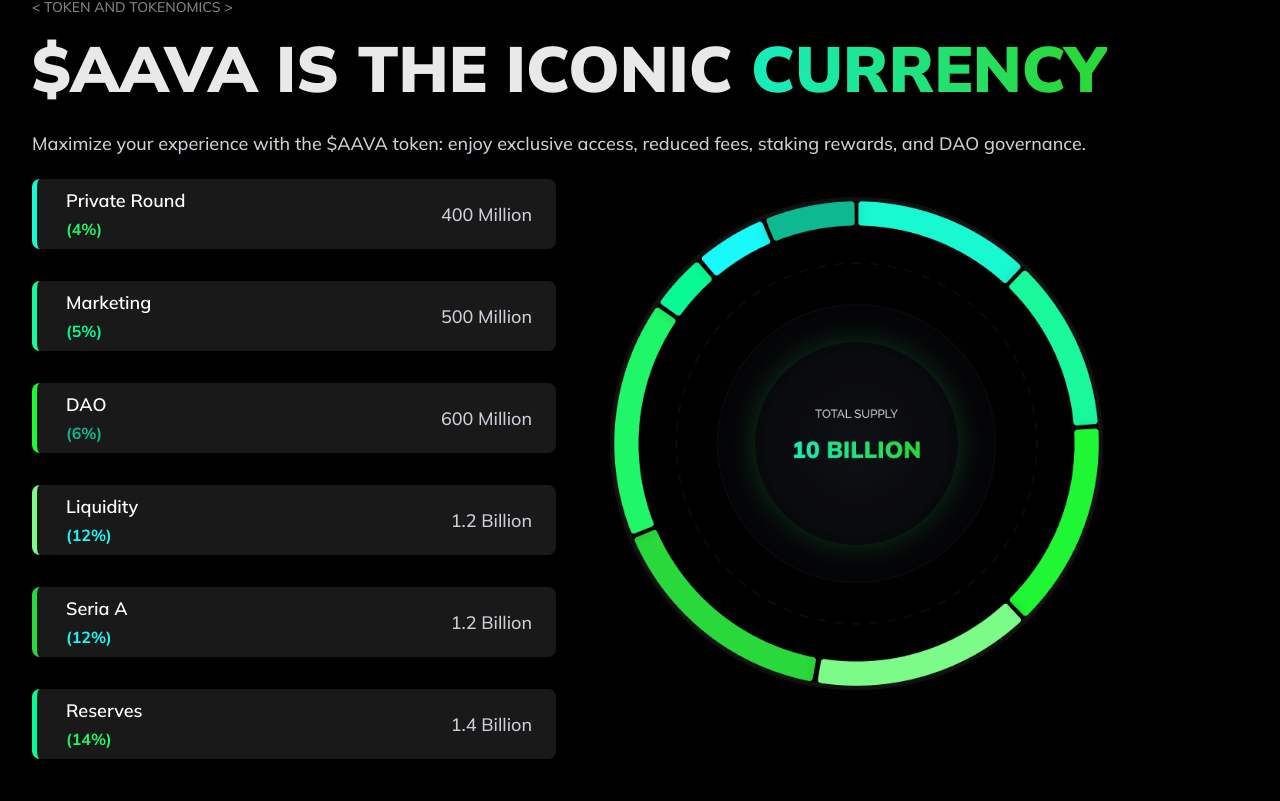
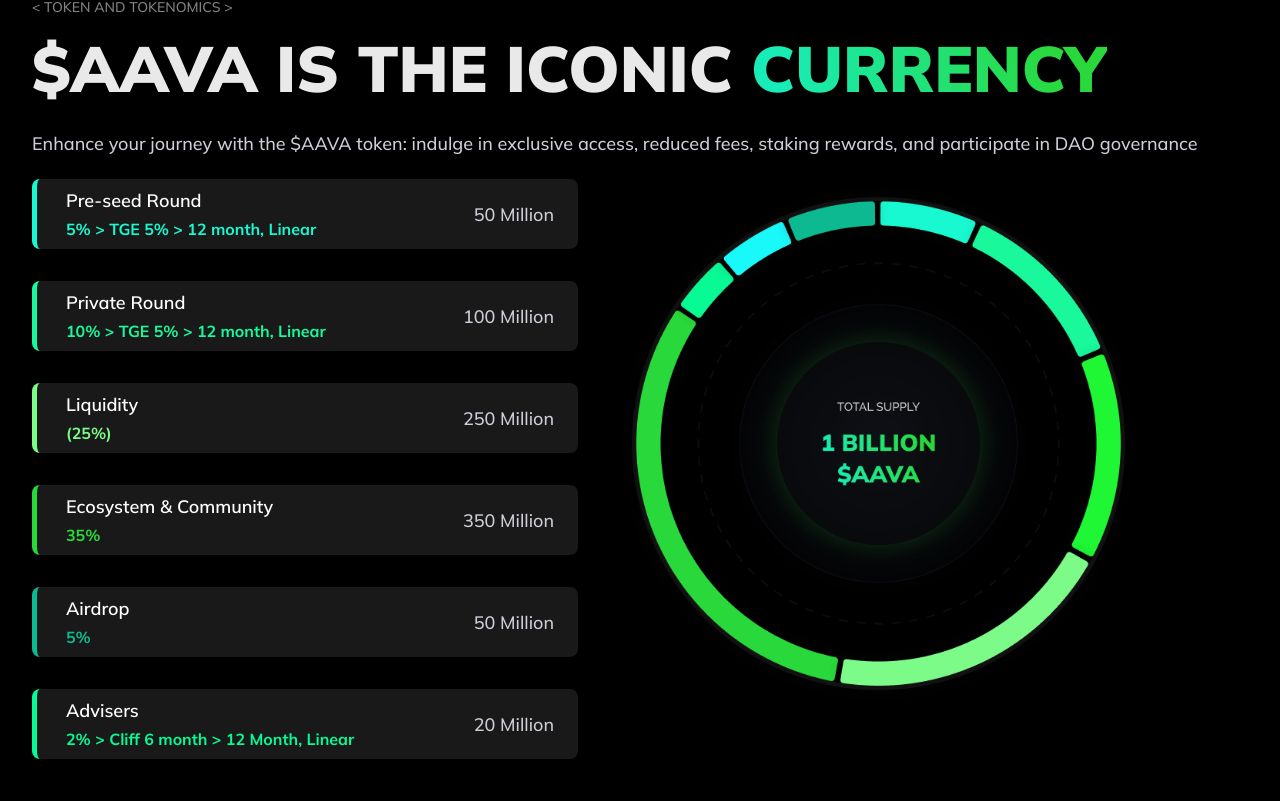
Before and after one commit to StoryTW/aavault-nextjs, a Next.js app: page / in a window 1280 px wide. Shown: the part 4039-4840 px from the top of the page. Built offline with nearby package versions, Linux system fonts and the light colour scheme.

Commit message:
change-text

```diff
--- a/src/assets/styles/mixins.scss
+++ b/src/assets/styles/mixins.scss
@@ -155,6 +155,20 @@
   line-height: normal;
 }
 
+@mixin mulish_600_12 {
+  font-size: 12px;
+  font-style: normal;
+  font-weight: 600;
+  line-height: normal;
+}
+
+@mixin mulish_600_14 {
+  font-size: 14px;
+  font-style: normal;
+  font-weight: 600;
+  line-height: normal;
+}
+
 @mixin mulish_600_16 {
   font-size: 16px;
   font-style: normal;
--- a/src/components/CardCurrency/CardCurrency.module.scss
+++ b/src/components/CardCurrency/CardCurrency.module.scss
@@ -2,40 +2,36 @@
   background: #191919;
   border-radius: 8px;
 
-  &.private {
+  &.preseed {
     border-left: 5px solid #19f9d1;
   }
 
-  &.marketing {
+  &.private {
     border-left: 5px solid #19f99b;
-  }
-
-  &.dao {
-    border-left: 5px solid #1ff634;
   }
 
   &.liquidity {
     border-left: 5px solid #7cfb89;
   }
 
-  &.seria {
+  &.eco {
     border-left: 5px solid #29d93b;
   }
 
-  &.reserves {
+  &.airdrop {
+    border-left: 5px solid #0cb990;
+  }
+
+  &.advisers {
     border-left: 5px solid #07fa94;
   }
 
-  &.airdrop {
-    border-left: 5px solid #19f99b;
-  }
-
-  &.foundations {
-    border-left: 5px solid #0cb990;
+  &.partners {
+    border-left: 5px solid #19f9f9;
   }
 
   &.team {
-    border-left: 5px solid #0cb990;
+    border-left: 5px solid #1ff634;
   }
 
   .wrapper {
@@ -53,6 +49,10 @@
         @include respond(laptopM) {
           @include mulish_600_16;
         }
+
+        @include respond(mobile) {
+          @include mulish_600_14;
+        }
       }
 
       .percent {
@@ -62,40 +62,40 @@
           @include mulish_700_14;
         }
 
-        &.private {
-          color: #1ff668;
+        @include respond(mobile) {
+          @include mulish_600_12;
         }
 
-        &.marketing {
+        &.preseed {
+          color: #19f9d1;
+        }
+
+        &.private {
+          color: #19f99b;
+        }
+
+        &.liquidity {
+          color: #7cfb89;
+        }
+
+        &.eco {
+          color: #29d93b;
+        }
+
+        &.airdrop {
+          color: #0cb990;
+        }
+
+        &.advisers {
           color: #07fa94;
         }
 
-        &.dao {
-          color: #0cb990;
-        }
-
-        &.liquidity {
+        &.partners {
           color: #19f9f9;
         }
 
-        &.seria {
-          color: #19f9f9;
-        }
-
-        &.reserves {
-          color: #1ff668;
-        }
-
-        &.airdrop {
-          color: #19f9f9;
-        }
-
-        &.foundations {
-          color: #0cb990;
-        }
-
         &.team {
-          color: #07fa94;
+          color: #1ff634;
         }
       }
     }
@@ -103,6 +103,10 @@
     .count {
       @include mulish_500_18;
       color: var(--gray_2);
+
+      @include respond(mobile) {
+        @include mulish_600_14;
+      }
     }
   }
 }
--- a/src/components/Sections/NativeCurrencySection/NativeCurrencySection.module.scss
+++ b/src/components/Sections/NativeCurrencySection/NativeCurrencySection.module.scss
@@ -7,7 +7,7 @@
 
   .header {
     display: grid;
-    grid-template-columns: minmax(100px, 470px) minmax(100px, 658px) minmax(100px, 629px);
+    grid-template-columns: minmax(100px, 434px) minmax(100px, 658px) minmax(100px, 629px);
     margin-bottom: 24px;
 
     @media only screen and (width <= 1705px) {
@@ -68,9 +68,9 @@
   }
 
   .content {
-    padding-left: 480px;
+    padding-left: 434px;
     display: grid;
-    grid-template-columns: minmax(300px, 524px) 1fr;
+    grid-template-columns: minmax(300px, 546px) 1fr;
     gap: 180px;
 
     @media only screen and (width <= 1705px) {
--- a/src/components/Sections/NativeCurrencySection/NativeCurrencySection.tsx
+++ b/src/components/Sections/NativeCurrencySection/NativeCurrencySection.tsx
@@ -5,58 +5,52 @@ import Image from 'next/image';
 
 const DATA = [
   {
+    id: 'preseed',
+    name: 'Pre-seed Round',
+    percent: '5% > TGE 5% > 12 month, Linear',
+    count: '50 Million',
+  },
+  {
     id: 'private',
     name: 'Private Round',
-    percent: '(4%)',
-    count: '400 Million',
-  },
-  {
-    id: 'marketing',
-    name: 'Marketing',
-    percent: '(5%)',
-    count: '500 Million',
-  },
-  {
-    id: 'dao',
-    name: 'DAO',
-    percent: '(6%)',
-    count: '600 Million',
+    percent: '10% > TGE 5% > 12 month, Linear',
+    count: '100 Million',
   },
   {
     id: 'liquidity',
     name: 'Liquidity',
-    percent: '(12%)',
-    count: '1.2 Billion',
+    percent: '(25%)',
+    count: '250 Million',
   },
   {
-    id: 'seria',
-    name: 'Seria A',
-    percent: '(12%)',
-    count: '1.2 Billion',
-  },
-  {
-    id: 'reserves',
-    name: 'Reserves',
-    percent: '(14%)',
-    count: '1.4 Billion',
+    id: 'eco',
+    name: 'Ecosystem & Community',
+    percent: '35%',
+    count: '350 Million',
   },
   {
     id: 'airdrop',
     name: 'Airdrop',
-    percent: '(15%)',
-    count: '1.5 Billion',
+    percent: '5%',
+    count: '50 Million',
   },
   {
-    id: 'foundations',
-    name: 'Foundations',
-    percent: '(16%)',
-    count: '1.6 Billion',
+    id: 'advisers',
+    name: 'Advisers',
+    percent: '2% > Cliff 6 month > 12 Month, Linear',
+    count: '20 Million',
+  },
+  {
+    id: 'partners',
+    name: 'Strategic Partners',
+    percent: '3% > TGE 5% > 12 Month, Linear',
+    count: '30 Million',
   },
   {
     id: 'team',
     name: 'Team & Advisers',
-    percent: '(16%)',
-    count: '1.6 Billion',
+    percent: '15% > TGE 0% > Cliff 6 month > 24 Month, Linear',
+    count: '150 Million',
   },
 ];
 
@@ -69,8 +63,8 @@ export const NativeCurrencySection = () => {
           $AAVA IS THE ICONIC <span>currency</span>
         </h2>
         <div className={styles.description}>
-          Maximize your experience with the $AAVA token: enjoy exclusive access, reduced fees,
-          staking rewards, and DAO governance.
+          Enhance your journey with the $AAVA token: indulge in exclusive access, reduced fees,
+          staking rewards, and participate in DAO governance
         </div>
       </div>
       <div className={styles.content}>
--- a/src/components/Sections/RoadmapSection/RoadmapSection.tsx
+++ b/src/components/Sections/RoadmapSection/RoadmapSection.tsx
@@ -17,10 +17,10 @@ const DATA = [
     delay: 0.5,
     data: [
       {
-        text: '< Alpha version >',
+        text: '< Alpha Version >',
       },
       {
-        text: '< Blockchain integration >',
+        text: '< Blockchain Integration >',
       },
       {
         text: '< Waitlists >',
@@ -37,13 +37,10 @@ const DATA = [
     delay: 1.5,
     data: [
       {
-        text: '< Demo version >',
+        text: '< Demo Version >',
       },
       {
         text: '< Marketing >',
-      },
-      {
-        text: '< Airdrop >',
       },
     ],
   },
@@ -57,16 +54,13 @@ const DATA = [
     delay: 2.5,
     data: [
       {
-        text: '< New blockchain integration >',
+        text: '< New Blockchain Integration >',
       },
       {
-        text: '< Full version >',
+        text: '< Full Version >',
       },
       {
         text: '< Listings on CMC and CoinGecko >',
-      },
-      {
-        text: '< Tournaments >',
       },
     ],
   },
@@ -80,14 +74,14 @@ const DATA = [
     delay: 3.5,
     data: [
       {
-        text: '< DEX and CEX listings >',
+        text: '< DEX and CEX Listings >',
       },
       {
-        text: '< Staking >',
+        text: '< New Blockchain Integration >',
       },
       {
-        text: '< New blockchain integration >',
-      },
+        text: '< Staking, Perpertuals & Futures >'
+      }
     ],
   },
   {
@@ -100,10 +94,10 @@ const DATA = [
     delay: 2.1,
     data: [
       {
-        text: '< Mobile version >',
+        text: '< Mobile Version >',
       },
       {
-        text: '< NFT marketplace >',
+        text: '< NFT Marketplace >',
       },
       {
         text: '< Apps >',
--- a/src/components/Socials/Socials.tsx
+++ b/src/components/Socials/Socials.tsx
@@ -15,7 +15,7 @@ export const Socials = () => {
           <Image src={'/images/telegram.svg'} width={24} height={24} alt='telegram' />
         </ButtonLink>
 
-        <ButtonLink href={'https://discord.gg/FhXQgY3S'} target='_blank'>
+        <ButtonLink href={'https://discord.gg/JbXGfmdgWx'} target='_blank'>
           <Image src={'/images/discord.svg'} width={24} height={24} alt='discord' />
         </ButtonLink>
       </div>
```
Also changed, not shown: public/images/circle.png.
